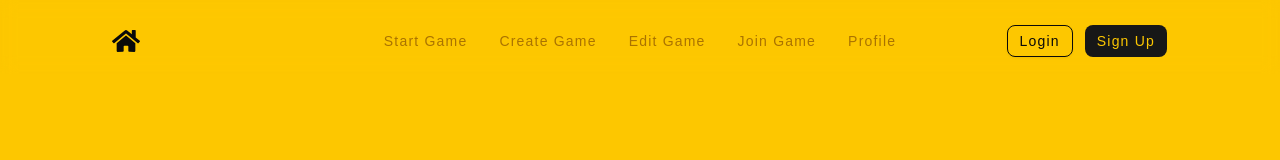
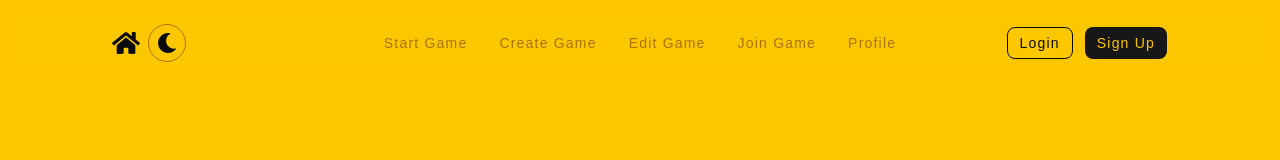
Before and after one commit to 250908-NET/Pangolins, a React (Vite) app in the folder Pangolivia.Frontend/: page / in a window 1280 px wide. Shown: the top 160 px of the page. Built offline with nearby package versions, Linux system fonts and the light colour scheme; a web font is replaced by a local one.

Commit message:
ModeSwitch

```diff
--- a/Pangolivia.Frontend/src/components/header.tsx
+++ b/Pangolivia.Frontend/src/components/header.tsx
@@ -1,5 +1,22 @@
 import { Link } from 'react-router-dom'
 import { FaHome } from 'react-icons/fa'
+import { FaMoon, FaSun } from 'react-icons/fa'
+// Simple theme toggle using document root class
+const useTheme = () => {
+    const [theme, setTheme] = React.useState(() =>
+        document.documentElement.classList.contains('dark') ? 'dark' : 'light'
+    );
+    const toggleTheme = () => {
+        if (theme === 'light') {
+            document.documentElement.classList.add('dark');
+            setTheme('dark');
+        } else {
+            document.documentElement.classList.remove('dark');
+            setTheme('light');
+        }
+    };
+    return { theme, toggleTheme };
+};
 import { Menu, X } from 'lucide-react'
 import { Button } from '@/components/ui/button'
 import React from 'react'
@@ -14,18 +31,20 @@ const menuItems = [
     { name: 'Profile', href: '/profile' },
 ]
 
+
 export const Header = () => {
-    const { isAuthenticated, logout } = useAuth()
-    const [menuState, setMenuState] = React.useState(false)
-    const [isScrolled, setIsScrolled] = React.useState(false)
+    const { isAuthenticated, logout } = useAuth();
+    const [menuState, setMenuState] = React.useState(false);
+    const [isScrolled, setIsScrolled] = React.useState(false);
+    const { theme, toggleTheme } = useTheme();
 
     React.useEffect(() => {
         const handleScroll = () => {
-            setIsScrolled(window.scrollY > 50)
-        }
-        window.addEventListener('scroll', handleScroll)
-        return () => window.removeEventListener('scroll', handleScroll)
-    }, [])
+            setIsScrolled(window.scrollY > 50);
+        };
+        window.addEventListener('scroll', handleScroll);
+        return () => window.removeEventListener('scroll', handleScroll);
+    }, []);
     return (
         <header>
             <nav
@@ -40,6 +59,13 @@ export const Header = () => {
                                 className="flex items-center space-x-2">
                                 <FaHome size={28} />
                             </Link>
+                            {/* Theme toggle button */}
+                            <button
+                                aria-label="Toggle theme"
+                                onClick={toggleTheme}
+                                className="ml-2 p-2 rounded-full border border-muted-foreground hover:bg-muted-foreground/10 focus:outline-none focus:ring-2 focus:ring-accent">
+                                {theme === 'dark' ? <FaSun size={20} /> : <FaMoon size={20} />}
+                            </button>
 
                             <button
                                 onClick={() => setMenuState(!menuState)}
@@ -135,5 +161,5 @@ export const Header = () => {
                 </div>
             </nav>
         </header>
-    )
+    );
 }
```
